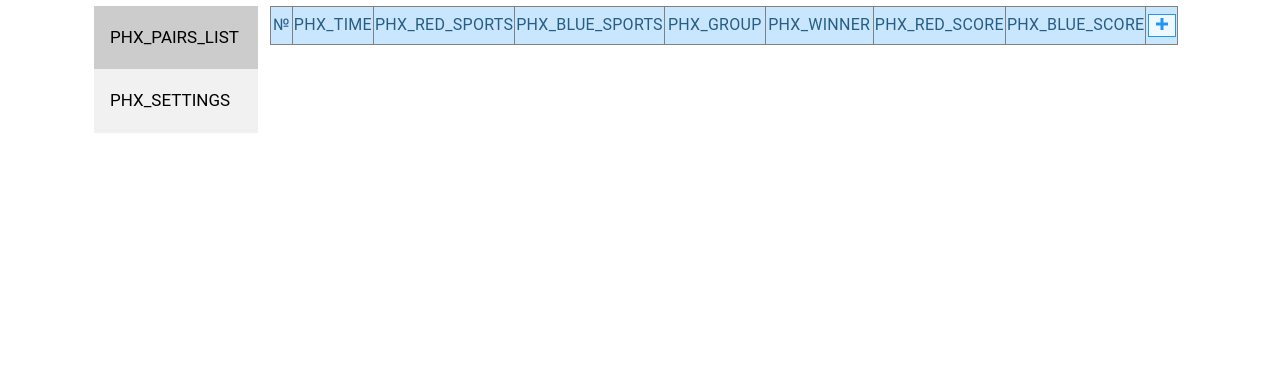
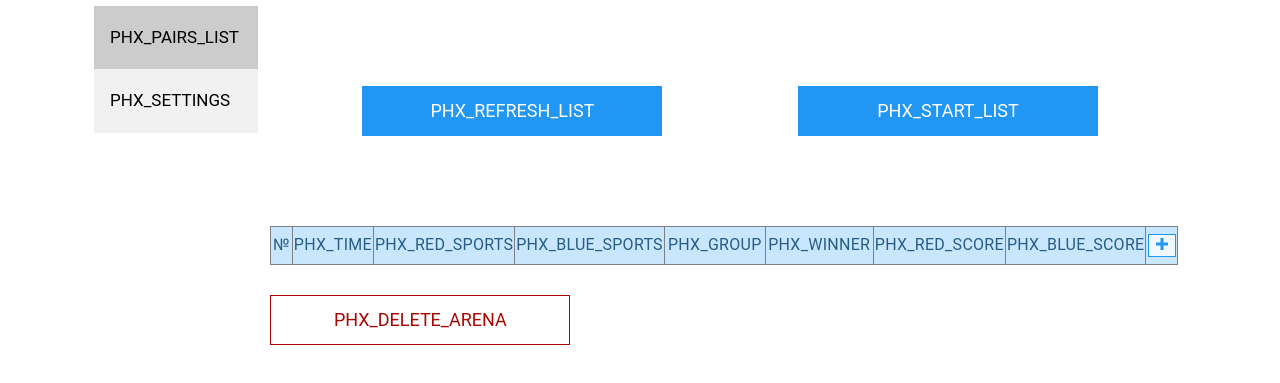
Before and after one commit to Jane-Horbul/sorter-for-competitions, a plain HTML site: page location-page.html in a window 1280 px wide. Shown: the part 281-664 px from the top of the page. Drawn offline with Linux system fonts and the light colour scheme; no server answers.

Commit message:
added delete arena btn

```diff
--- a/location-page.html
+++ b/location-page.html
@@ -88,7 +88,14 @@
                                 </tbody>
                             </table>
                         </template>
-
+                        <ul class="list lp-list-btn">
+                            <li>
+                                <button class="lp-list-btn--update">PHX_REFRESH_LIST</button>
+                            </li>
+                            <li>
+                                <button class="lp-list-btn--start-list">PHX_START_LIST</button>
+                            </li>
+                        </ul>
                     </div>
 
                     <table class="lp-list-table">
@@ -138,6 +145,7 @@
                             </template>
                         </tbody>
                     </table>
+                    <button class="lp-list-btn--delete-arena">PHX_DELETE_ARENA</button>
                 </div>
 
                 <!--Settings start-->
--- a/sass/components/_location.scss
+++ b/sass/components/_location.scss
@@ -41,3 +41,19 @@
     color: #2196f3;
     transition: 250ms cubic-bezier(0.4, 0, 0.2, 1);
 }
+.lp-list-btn--delete-arena {
+    border: 1px solid #a70702;
+    background: white;
+    width: 300px;
+    height: 50px;
+    margin-bottom: 40px;
+    margin-top: 30px;
+    color: #a70702;
+    font-size: 18px;
+}
+.lp-list-btn--delete-arena:focus,
+.lp-list-btn--delete-arena:hover {
+    background: #a70702;
+    color: white;
+    transition: 250ms cubic-bezier(0.4, 0, 0.2, 1);
+}
```
Also changed, not shown: css/main.css, css/main.min.css, 4 other files.
